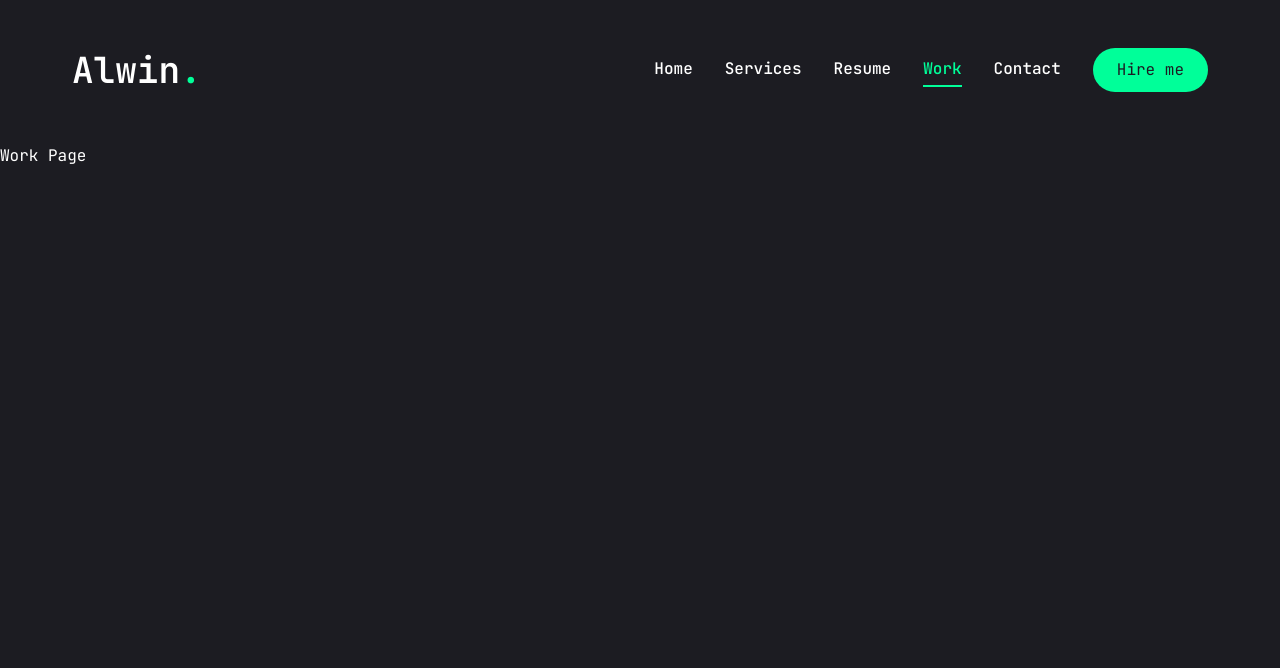
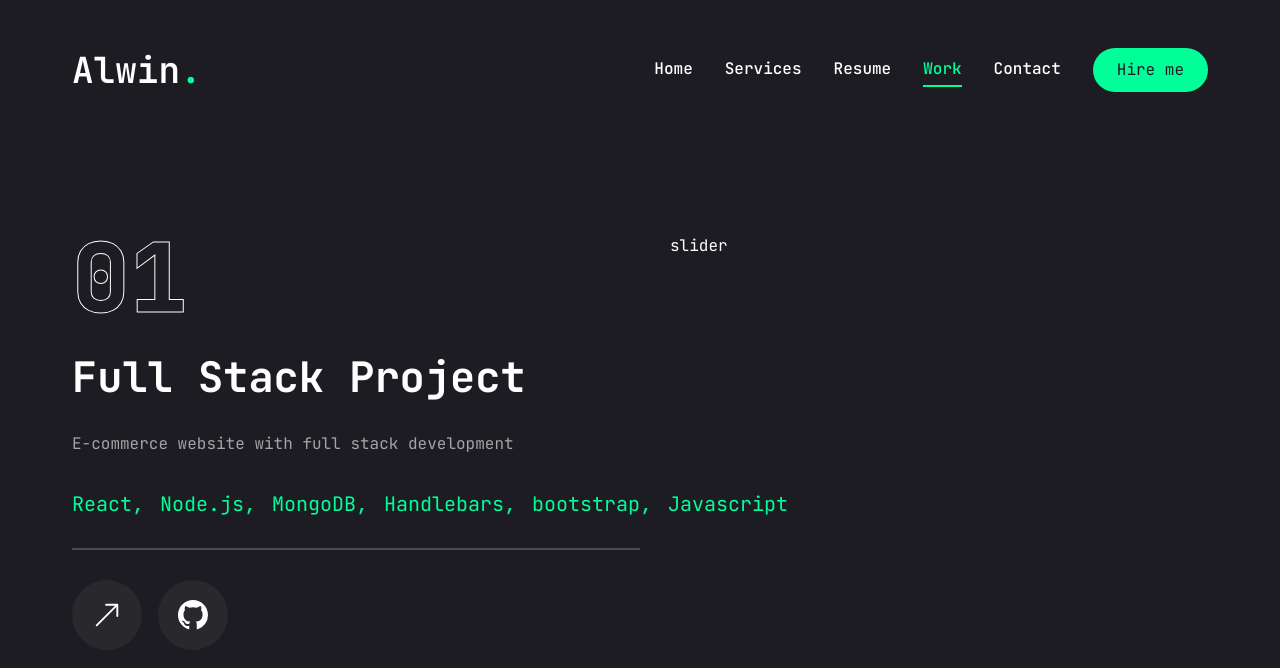
Before and after one commit to retr0717/portfolio, a Next.js app: page /work in a window 1280 px wide. Shown: the top 668 px of the page. Built offline with nearby package versions, Linux system fonts and the light colour scheme.

Commit message:
work page : project text part styling done

```diff
--- a/app/work/page.tsx
+++ b/app/work/page.tsx
@@ -1,5 +1,142 @@
+"use client";
+
+import { motion } from "framer-motion";
+import React, { useState } from "react";
+import { Swiper, SwiperSlide } from "swiper/react";
+import "swiper/css";
+import { BsArrowUpRight, BsGithub } from "react-icons/bs";
+import {
+  Tooltip,
+  TooltipContent,
+  TooltipProvider,
+  TooltipTrigger,
+} from "@/components/ui/tooltip";
+import Link from "next/link";
+import Image from "next/image";
+
+const projects = [
+  {
+    num: "01",
+    category: "full stack",
+    title: "E-commerce",
+    desc: "E-commerce website with full stack development",
+    stack: [
+      { name: "React" },
+      { name: "Node.js" },
+      { name: "MongoDB" },
+      { name: "Handlebars" },
+      { name: "bootstrap" },
+      { name: "Javascript" },
+    ],
+    image: "/assets/work/thumb1.png",
+    live: "",
+    github: "https://github.com/retr0717/e-commerce",
+  },
+  {
+    num: "02",
+    category: "full stack",
+    title: "Vercel clone",
+    desc: "vercel clone to locally host a website by using the github repo of that project",
+    stack: [
+      { name: "React" },
+      { name: "Node.js" },
+      { name: "MongoDB" },
+      { name: "Express" },
+      { name: "Tailwindcss" },
+      { name: "Typescript" },
+    ],
+    image: "/assets/work/thumb2.png",
+    live: "",
+    github: "https://github.com/retr0717/vercel-clone",
+  },
+  {
+    num: "03",
+    category: "full stack",
+    title: "Omegle",
+    desc: "omegle website clone with full stack development",
+    stack: [
+      { name: "React" },
+      { name: "Node.js" },
+      { name: "Sockets" },
+      { name: "Tailwindcss" },
+      { name: "Typescript" },
+    ],
+    image: "/assets/work/thumb3.png",
+    live: "",
+    github: "https://github.com/retr0717/omegle-clone",
+  },
+];
+
 const Work = () => {
-  return <div>Work Page</div>;
+  const [project, setProject] = useState(projects[0]);
+
+  return (
+    <motion.div
+      initial={{ opacity: 0 }}
+      animate={{ opacity: 1 }}
+      className="min-h-[80vh] flex flex-col justify-center py-12 xl:px-0"
+    >
+      <div className="container mx-auto">
+        <div className="flex felx-col xl:flex-row xl:gap-[30px]">
+          <div className="w-full xl:w-[50%] xl:h-[460px] flex flex-col xl:justify-between order-2 xl:order-none">
+            <div className="flex flex-col gap-[30px]">
+              {/*outline num*/}
+              <div className="text-8xl leading-none font-extrabold text-transparent text-outline">
+                {project.num}
+              </div>
+              {/*Project category*/}
+              <h2 className="text-[42px] font-bold leading-none text-white group-hover:text-accent transition-all duration-500 capitalize">
+                {project.category} Project
+              </h2>
+              {/*Project Description*/}
+              <p className="text-white/60">{project.desc}</p>
+              {/*stack*/}
+              <ul className="flex gap-4">
+                {project.stack.map((item: { name: string }, index: number) => (
+                  <li key={index} className="text-xl text-accent">
+                    {item.name}
+                    {index === project.stack.length - 1 ? "" : ","}
+                  </li>
+                ))}
+              </ul>
+              {/*Border*/}
+              <div className="border border-white/20"></div>
+              {/*Buttons*/}
+              <div className="flex items-center gap-4">
+                {/*live project button*/}
+                <Link href={project.live}>
+                  <TooltipProvider delayDuration={100}>
+                    <Tooltip>
+                      <TooltipTrigger className="w-[70px] h-[70px] rounded-full bg-white/5 flex justify-center items-center group">
+                        <BsArrowUpRight className="text-white text-3xl group-hover:text-accent" />
+                      </TooltipTrigger>
+                      <TooltipContent>
+                        <span>View Live</span>
+                      </TooltipContent>
+                    </Tooltip>
+                  </TooltipProvider>
+                </Link>
+                {/*live project button*/}
+                <Link href={project.github}>
+                  <TooltipProvider delayDuration={100}>
+                    <Tooltip>
+                      <TooltipTrigger className="w-[70px] h-[70px] rounded-full bg-white/5 flex justify-center items-center group">
+                        <BsGithub className="text-white text-3xl group-hover:text-accent" />
+                      </TooltipTrigger>
+                      <TooltipContent>
+                        <span>Github Repo</span>
+                      </TooltipContent>
+                    </Tooltip>
+                  </TooltipProvider>
+                </Link>
+              </div>
+            </div>
+          </div>
+          <div className="w-full xl:w-[50%]">slider</div>
+        </div>
+      </div>
+    </motion.div>
+  );
 };
 
 export default Work;
--- a/package.json
+++ b/package.json
@@ -24,6 +24,7 @@
     "react-countup": "^6.5.3",
     "react-dom": "^18",
     "react-icons": "^5.2.1",
+    "swiper": "^11.1.4",
     "tailwind-merge": "^2.3.0",
     "tailwindcss-animate": "^1.0.7"
   },
```
Also changed, not shown: 1 other file (tests, documents, lock files or other folders).
